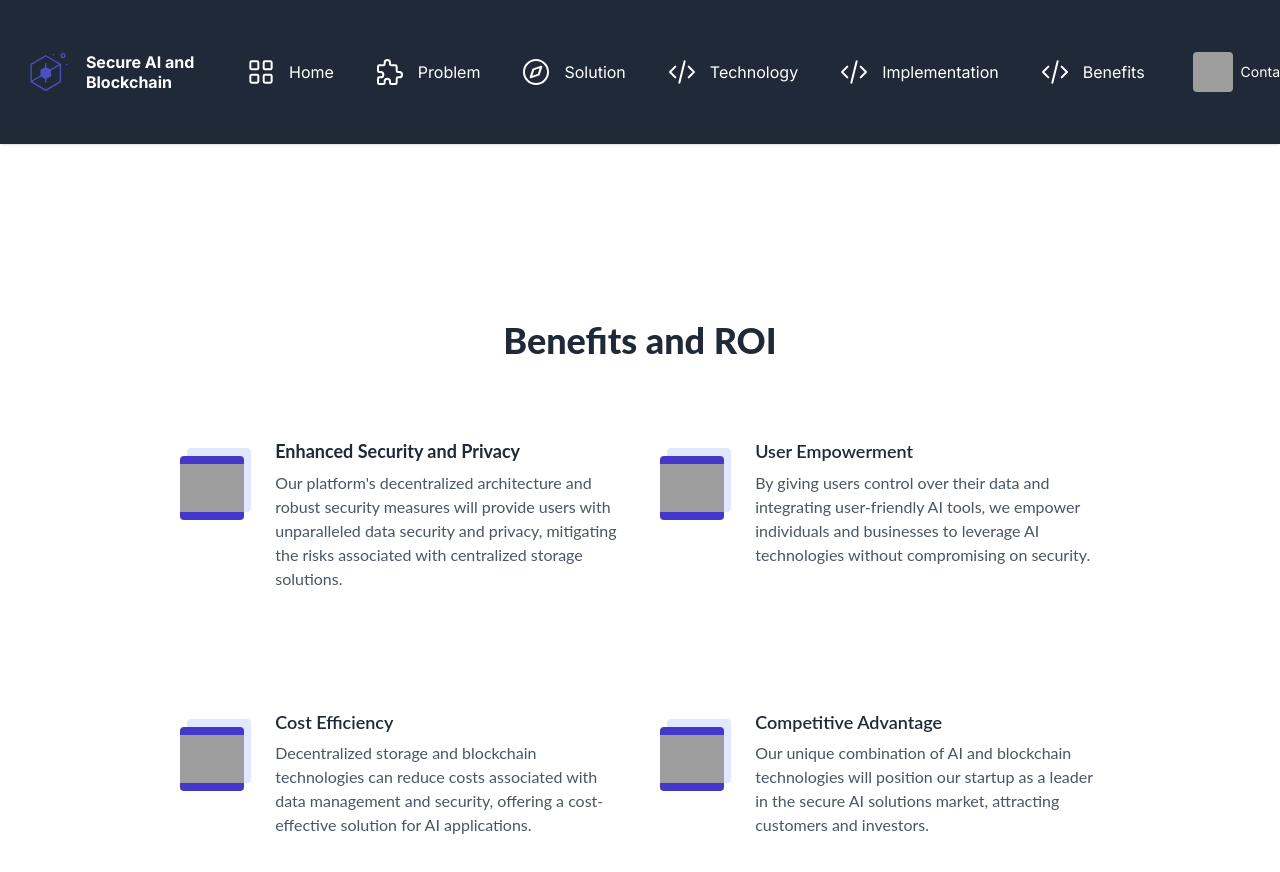
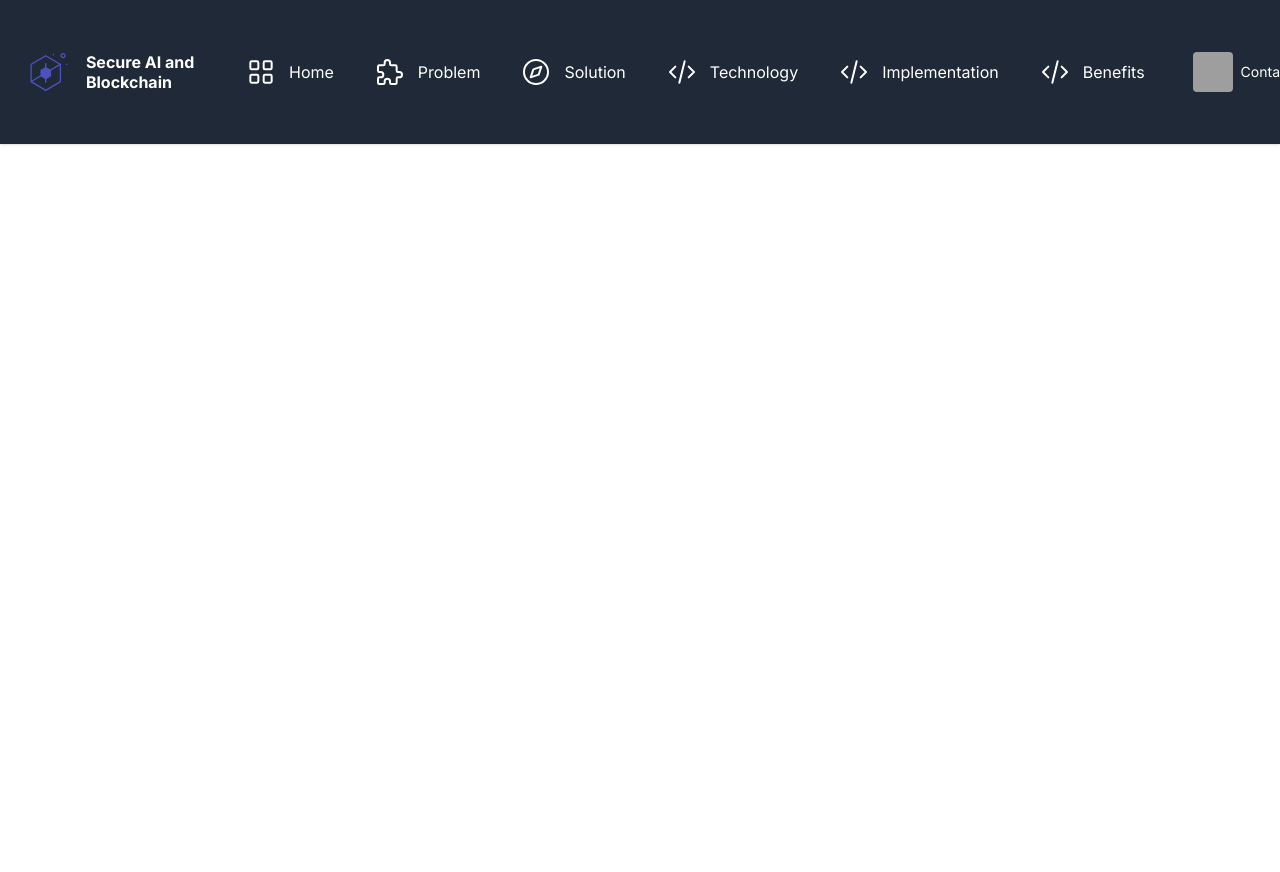
Before and after one commit to nureazambd/secureai-and-blockchain-startup, a Next.js app: page /benefits in a window 1280 px wide. Shown: the top 872 px of the page. Built offline with nearby package versions, Linux system fonts and the light colour scheme; grey boxes are pictures that could not be loaded.

Commit message:
remove benefits

```diff
--- a/src/app/benefits/page.tsx
+++ b/src/app/benefits/page.tsx
@@ -3,157 +3,7 @@ import React from "react";
 export default function Benefits() {
   return (
     <div className="flex min-h-screen flex-col items-center justify-between p-24">
-      <div className="pb-16" style={{ fontFamily: '"Lato", sans-serif' }}>
-        {/* Code block starts */}
-        <section className="max-w-8xl mx-auto container bg-white pt-16">
-          <div>
-            <div role="contentinfo" className="flex items-center flex-col px-4">
-              {/* <p tabIndex={0} className="focus:outline-none uppercase text-sm text-center text-gray-600 leading-4">in few easy steps</p> */}
-              <h1
-                tabIndex={0}
-                className="focus:outline-none text-4xl lg:text-4xl font-extrabold text-center leading-10 text-gray-800 lg:w-5/12 md:w-9/12 pt-4"
-              >
-                Benefits and ROI
-              </h1>
-            </div>
-            <div
-              tabIndex={0}
-              aria-label="group of cards"
-              className="focus:outline-none mt-20 flex flex-wrap justify-center gap-10 px-4"
-            >
-              <div
-                tabIndex={0}
-                aria-label="card 1"
-                className="focus:outline-none flex sm:w-full md:w-5/12 pb-20"
-              >
-                <div className="w-20 h-20 relative mr-5">
-                  <div className="absolute top-0 right-0 bg-indigo-100 rounded w-16 h-16 mt-2 mr-1" />
-                  <div className="absolute text-white bottom-0 left-0 bg-indigo-700 rounded w-16 h-16 flex items-center justify-center mt-2 mr-3">
-                    <img
-                      src="https://tuk-cdn.s3.amazonaws.com/can-uploader/icon_and_text-SVG1.svg"
-                      alt="drawer"
-                    />
-                  </div>
-                </div>
-                <div className="w-10/12">
-                  <h2
-                    tabIndex={0}
-                    className="focus:outline-none text-lg font-bold leading-tight text-gray-800"
-                  >
-                    Enhanced Security and Privacy
-                  </h2>
-                  <p
-                    tabIndex={0}
-                    className="focus:outline-none text-base text-gray-600 leading-normal pt-2"
-                  >
-                    Our platform's decentralized architecture and robust
-                    security measures will provide users with unparalleled data
-                    security and privacy, mitigating the risks associated with
-                    centralized storage solutions.
-                    <br />
-                  </p>
-                </div>
-              </div>
-              <div
-                tabIndex={0}
-                aria-label="card 2"
-                className="focus:outline-none flex sm:w-full md:w-5/12 pb-20"
-              >
-                <div className="w-20 h-20 relative mr-5">
-                  <div className="absolute top-0 right-0 bg-indigo-100 rounded w-16 h-16 mt-2 mr-1" />
-                  <div className="absolute text-white bottom-0 left-0 bg-indigo-700 rounded w-16 h-16 flex items-center justify-center mt-2 mr-3">
-                    <img
-                      src="https://tuk-cdn.s3.amazonaws.com/can-uploader/icon_and_text-SVG2.svg"
-                      alt="check"
-                    />
-                  </div>
-                </div>
-                <div className="w-10/12">
-                  <h2
-                    tabIndex={0}
-                    className="focus:outline-none text-lg font-semibold leading-tight text-gray-800"
-                  >
-                    User Empowerment
-                  </h2>
-                  <p
-                    tabIndex={0}
-                    className="focus:outline-none text-base text-gray-600 leading-normal pt-2"
-                  >
-                    By giving users control over their data and integrating
-                    user-friendly AI tools, we empower individuals and
-                    businesses to leverage AI technologies without compromising
-                    on security.
-                  </p>
-                </div>
-              </div>
-              <div
-                tabIndex={0}
-                aria-label="card 3"
-                className="focus:outline-none flex sm:w-full md:w-5/12 pb-20"
-              >
-                <div className="w-20 h-20 relative mr-5">
-                  <div className="absolute top-0 right-0 bg-indigo-100 rounded w-16 h-16 mt-2 mr-1" />
-                  <div className="absolute text-white bottom-0 left-0 bg-indigo-700 rounded w-16 h-16 flex items-center justify-center mt-2 mr-3">
-                    <img
-                      src="https://tuk-cdn.s3.amazonaws.com/can-uploader/icon_and_text-SVG3.svg"
-                      alt="html tag"
-                    />
-                  </div>
-                </div>
-                <div className="w-10/12">
-                  <h2
-                    tabIndex={0}
-                    className="focus:outline-none text-lg font-semibold leading-tight text-gray-800"
-                  >
-                    Cost Efficiency
-                  </h2>
-                  <p
-                    tabIndex={0}
-                    className="focus:outline-none text-base text-gray-600 leading-normal pt-2"
-                  >
-                    Decentralized storage and blockchain technologies can reduce
-                    costs associated with data management and security, offering
-                    a cost-effective solution for AI applications.
-                  </p>
-                </div>
-              </div>
-              <div
-                tabIndex={0}
-                aria-label="card 4"
-                className="focus:outline-none flex sm:w-full md:w-5/12 pb-20"
-              >
-                <div className="w-20 h-20 relative mr-5">
-                  <div className="absolute top-0 right-0 bg-indigo-100 rounded w-16 h-16 mt-2 mr-1" />
-                  <div className="absolute text-white bottom-0 left-0 bg-indigo-700 rounded w-16 h-16 flex items-center justify-center mt-2 mr-3">
-                    <img
-                      src="https://tuk-cdn.s3.amazonaws.com/can-uploader/icon_and_text-SVG4.svg"
-                      alt="monitor"
-                    />
-                  </div>
-                </div>
-                <div className="w-10/12">
-                  <h2
-                    tabIndex={0}
-                    className="focus:outline-none text-lg font-semibold leading-tight text-gray-800"
-                  >
-                    Competitive Advantage
-                  </h2>
-                  <p
-                    tabIndex={0}
-                    className="focus:outline-none text-base text-gray-600 leading-normal pt-2"
-                  >
-                    Our unique combination of AI and blockchain technologies
-                    will position our startup as a leader in the secure AI
-                    solutions market, attracting customers and investors.
-                  </p>
-                </div>
-              </div>
-            </div>
-          </div>
-        </section>
 
-        {/* Code block ends */}
-      </div>
     </div>
   );
 }
```
